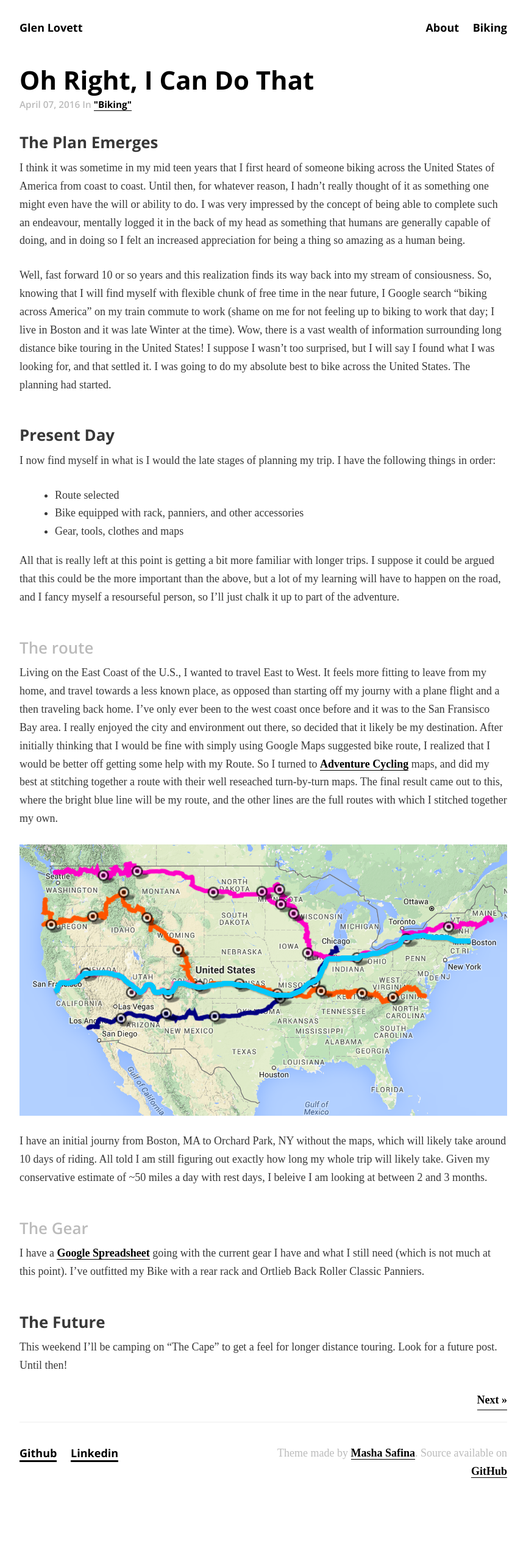
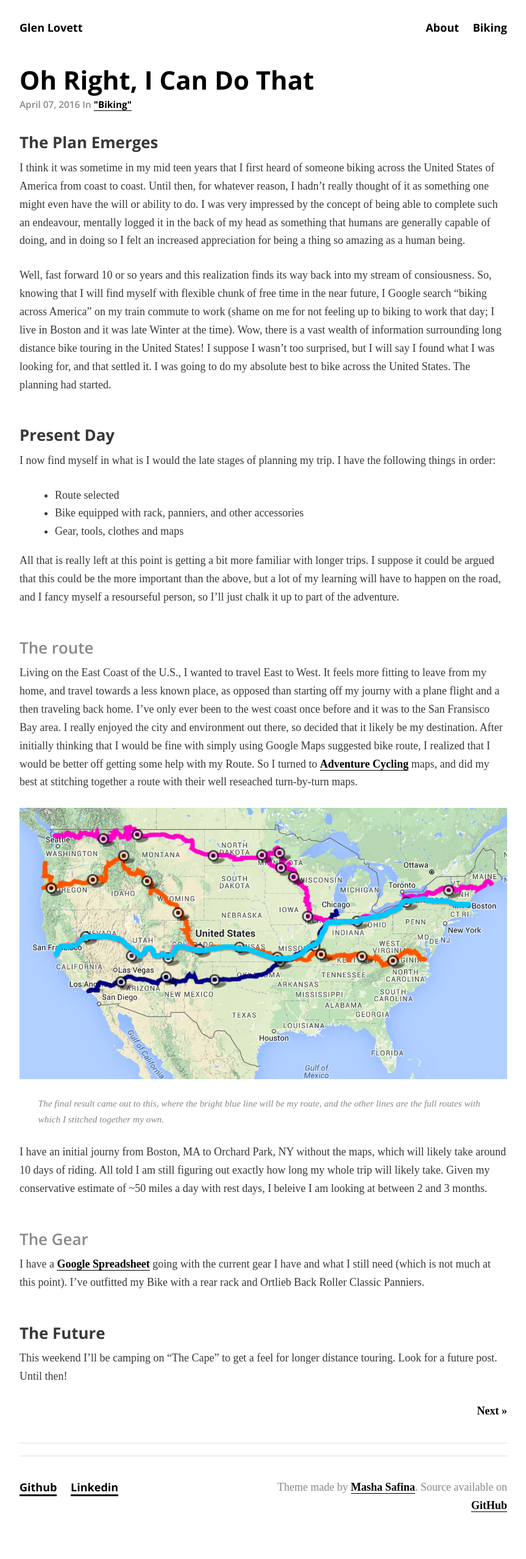
Before and after one commit to glenlovett/glenlovett.github.io, a Jekyll site: the page built from _posts/biking/2016-04-15-lets-do-this.markdown, in a window 1280 px wide. Shown: the whole page at 61% size, without its empty margins (208-1071 px from the left). Built offline with Jekyll 4.4.1, drawn with Linux system fonts in a browser that asks for light colours; some web fonts are replaced; comment, search, counter and statistics services are not loaded; before the commit the page ends 2501 px from its top, so only the background shows below that.

Commit message:
add captions and disqus comments

```diff
--- a/_layouts/post.html
+++ b/_layouts/post.html
@@ -21,4 +21,23 @@
 	  {% endif %}
   </div>
 
+  {% if page.comments %}
+    <div id="disqus_thread"></div>
+    <script>
+    var disqus_config = function () {
+    this.page.url = '{{ site.url }}{{ page.url }}';
+    this.page.identifier = '{{ page.category }}/{{ page.title }}';
+    };
+    (function() {
+    var d = document, s = d.createElement('script');
+
+    s.src = '//glenlovett.disqus.com/embed.js';
+
+    s.setAttribute('data-timestamp', +new Date());
+    (d.head || d.body).appendChild(s);
+    })();
+    </script>
+    <noscript>Please enable JavaScript to view the <a href="https://disqus.com/?ref_noscript" rel="nofollow">comments powered by Disqus.</a></noscript>
+  {% endif %}
+
 </article>
--- a/_posts/biking/2016-04-15-lets-do-this.markdown
+++ b/_posts/biking/2016-04-15-lets-do-this.markdown
@@ -21,9 +22,10 @@
 All that is really left at this point is getting a bit more familiar with longer trips. I suppose it could be argued that this could be the more important than the above, but a lot of my learning will have to happen on the road, and I fancy myself a resourseful person, so I'll just chalk it up to part of the adventure.
 
 ### The route
-Living on the East Coast of the U.S., I wanted to travel East to West. It feels more fitting to leave from my home, and travel towards a less known place, as opposed than starting off my journy with a plane flight and a then traveling back home. I've only ever been to the west coast once before and it was to the San Fransisco Bay area. I really enjoyed the city and environment out there, so decided that it likely be my destination. After initially thinking that I would be fine with simply using Google Maps suggested bike route, I realized that I would be better off getting some help with my Route. So I turned to [Adventure Cycling](http://adventurecycling.org) maps, and did my best at stitching together a route with their well reseached turn-by-turn maps. The final result came out to this, where the bright blue line will be my route, and the other lines are the full routes with which I stitched together my own.
+Living on the East Coast of the U.S., I wanted to travel East to West. It feels more fitting to leave from my home, and travel towards a less known place, as opposed than starting off my journy with a plane flight and a then traveling back home. I've only ever been to the west coast once before and it was to the San Fransisco Bay area. I really enjoyed the city and environment out there, so decided that it likely be my destination. After initially thinking that I would be fine with simply using Google Maps suggested bike route, I realized that I would be better off getting some help with my Route. So I turned to [Adventure Cycling](http://adventurecycling.org) maps, and did my best at stitching together a route with their well reseached turn-by-turn maps.
 
 ![screenshot](https://raw.githubusercontent.com/glenlovett/glenlovett.github.io/master/assets/route.png)
+*The final result came out to this, where the bright blue line will be my route, and the other lines are the full routes with which I stitched together my own.*
 
 I have an initial journy from Boston, MA to Orchard Park, NY without the maps, which will likely take around 10 days of riding. All told I am still figuring out exactly how long my whole trip will likely take. Given my conservative estimate of ~50 miles a day with rest days, I beleive I am looking at between 2 and 3 months.
 
--- a/_sass/_footer.scss
+++ b/_sass/_footer.scss
@@ -10,7 +10,7 @@
 
   .wrapper {
     padding: 2em 0 4em;
-    border-top: 1px solid $border-color;
+    border-top: 2px solid $border-color;
   }
 }
 
--- a/_sass/_post.scss
+++ b/_sass/_post.scss
@@ -66,6 +66,7 @@
 }
 
 .page-navigation {
+  overflow: hidden;
 
   .previous {
     float: left;
@@ -75,3 +76,15 @@
     float: right;
   }
 }
+
+img + em {
+  font-size: $font-size-small;
+  color: $text-color-light;
+  padding: 0 2em;
+  display: block;
+}
+
+#disqus_thread {
+  border-top: 2px solid $border-color;
+  margin-top: 2em;
+}
--- a/_sass/themes/_default.scss
+++ b/_sass/themes/_default.scss
@@ -19,7 +19,7 @@
 
 // Color Scheme
 $text-color:            #383838;
-$text-color-light:      #bbb;
+$text-color-light:      #888;
 $title-color:           #000;
 
 $background-color:      #fff;
@@ -30,7 +30,7 @@
 $white-color:           #fff;
 
 $grey-color:   lighten($text-color-light, 20%);
-$border-color: lighten($text-color-light, 20%);
+$border-color: rgba(0,39,59,.08);
 
 // Max width of the content area
 $content-width: 800px;
```
Also changed, not shown: other parts of _posts/biking/2016-04-15-lets-do-this.markdown (+1 -0 lines), _posts/biking/2016-04-15-cape-cod-trip.markdown (+10 -5 lines).
